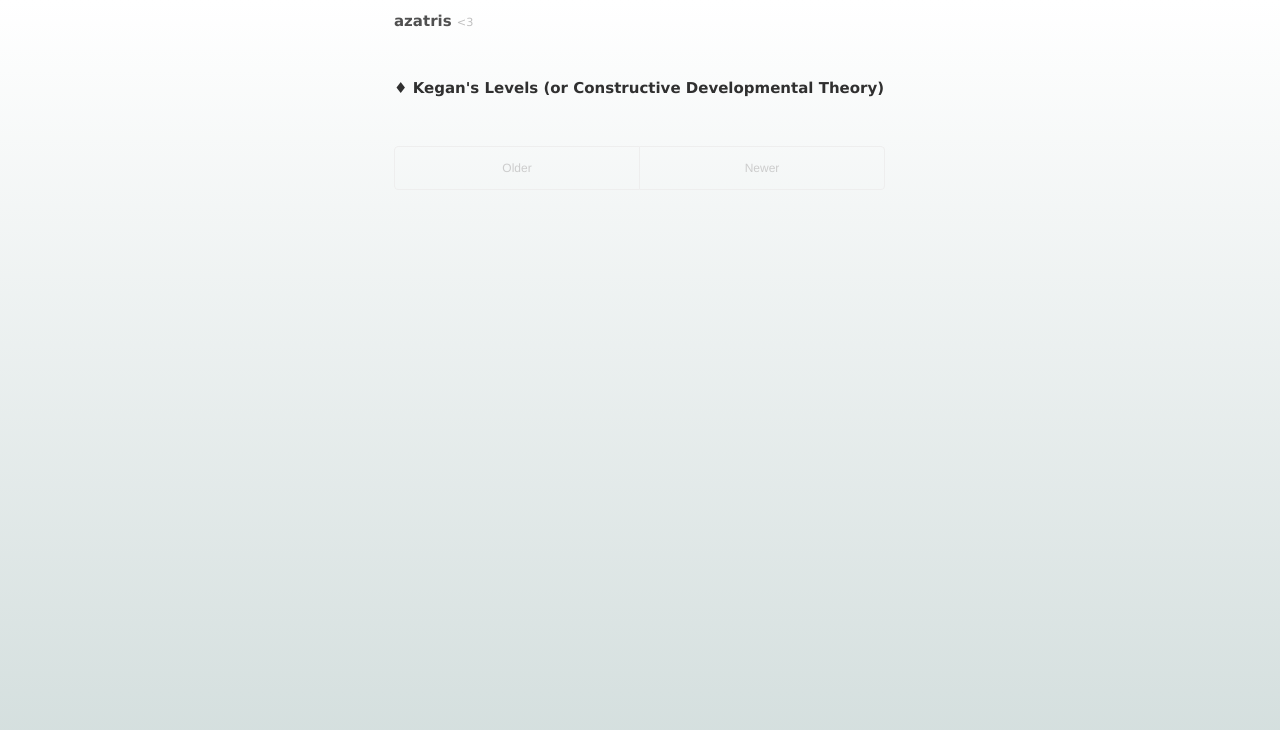
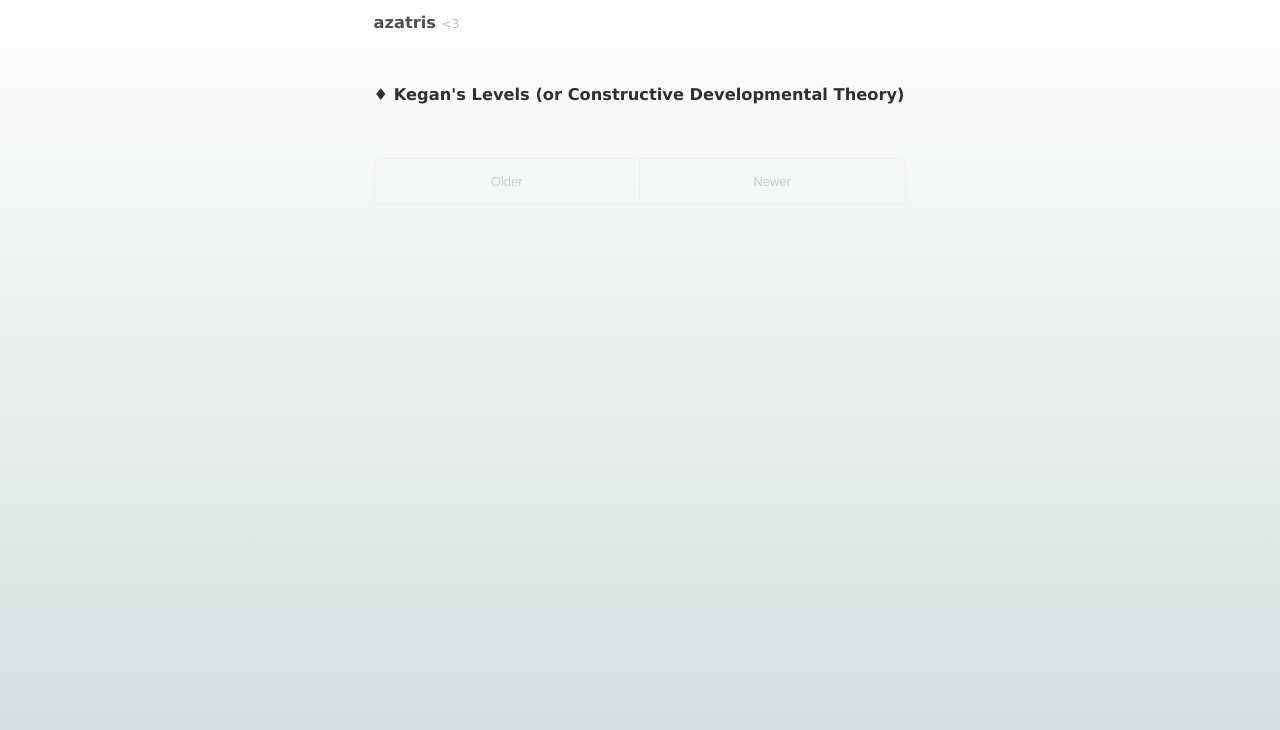
Before and after one commit to azatris/azatris.github.io, a Jekyll site: the page built from index.html, in a window 1280 px wide. Shown: the top 730 px of the page. Built offline with Jekyll 4.4.1, drawn with Linux system fonts in a browser that asks for light colours; the list of posts is cut into pages by our own code.

Commit message:
Increase default font size

```diff
--- a/_sass/_base.scss
+++ b/_sass/_base.scss
@@ -20,7 +20,7 @@ html {
   line-height: 1.5;
 
   @media (min-width: 38em) {
-    font-size: 12px;
+    font-size: 13px;
   }
 
   min-height: 100%;
```
